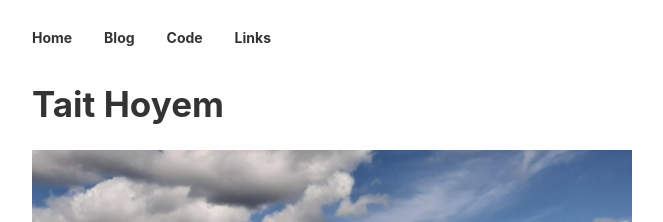
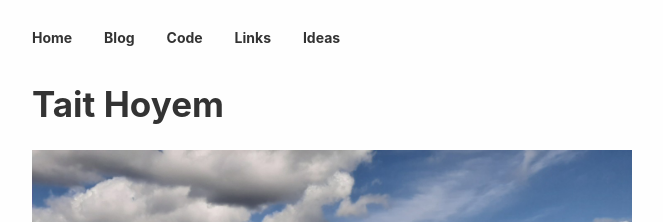
Before and after one commit to TTWNO/tait.tech, a Jekyll site: the page built from index.md, in a window 1280 px wide. Shown: the top 222 px of the page, without its empty margins (308-971 px from the left). Built offline with Jekyll 4.4.1, drawn with Linux system fonts in a browser that asks for light colours.

Commit message:
Add ideaas page to nav

```diff
--- a/_data/nav.yml
+++ b/_data/nav.yml
@@ -9,3 +9,5 @@
   link: https://github.com/TTWNO/
 - name: Links
   link: /links/
+- name: Ideas
+  link: /ideas/
```
